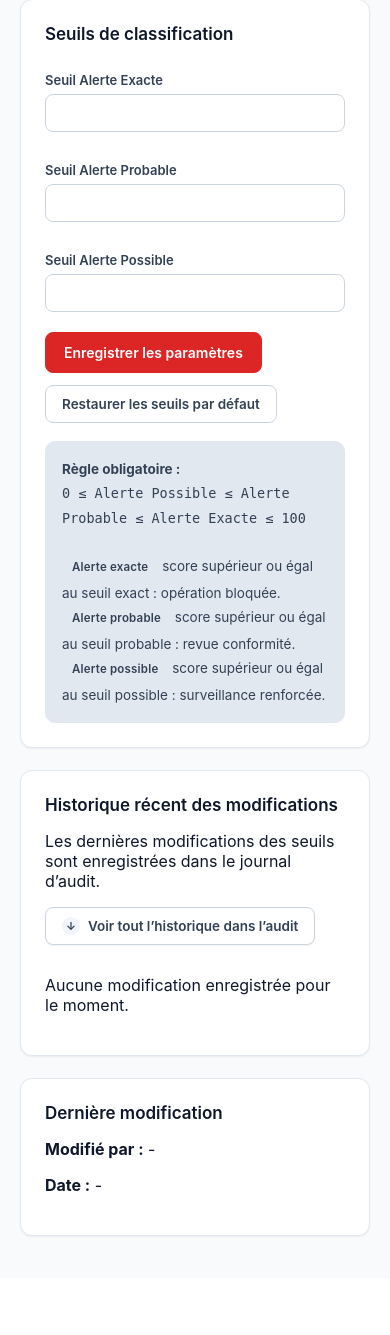
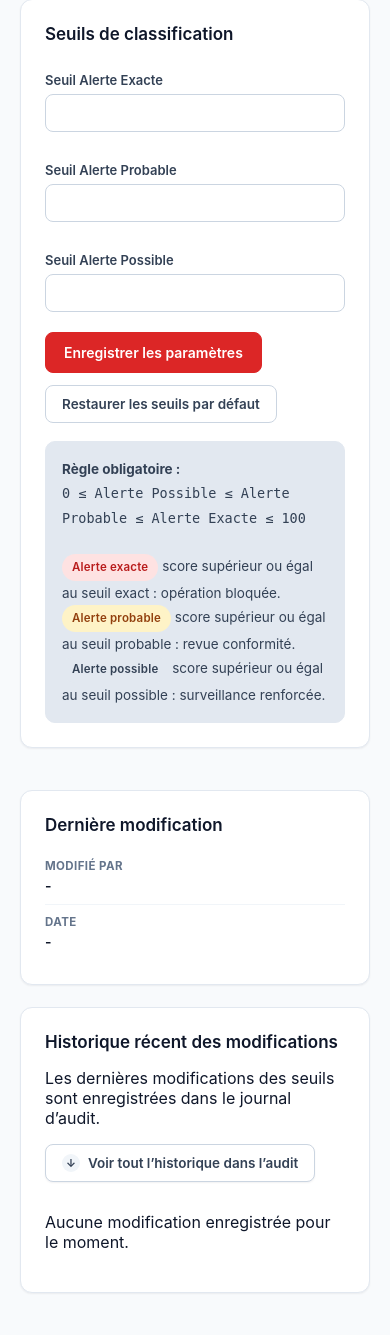
Before and after one commit to Kholia-1/BLACKMODULE, a FastAPI app: template blackmodule/app/templates/matching_settings.html in a window 390 px wide. Shown: the part 304-1639 px from the top of the page. Before the commit the page ends 1541 px from the top, so only its background shows below. Run offline with FastAPI, Linux system fonts and the light colour scheme; the template is opened without the code that fills it, so the values that code supplies are empty.

Commit message:
Améliore la page Paramètres de matching
Même bug récurrent que les autres pages corrigées : max-width: 950px
sans centrage, gros vide à droite sur écran large. Passage en 2
colonnes (Seuils de classification en principal, Dernière modification
en résumé compact à droite), repliées en 1 colonne sous 900px.

Les badges "Alerte exacte/probable/possible" de l'encart règles
n'avaient aucun code couleur, alors que c'est utilisé partout ailleurs
dans l'app (dashboard, alertes, traitement d'alerte) — un comble pour
la page qui définit justement ces seuils. Ajout des mêmes couleurs
(rouge/ambre/gris).

La carte "Dernière modification" dupliquée en bas de page est
fusionnée avec la nouvelle carte latérale.

Vérifié en capture bureau et mobile, et en soumission réelle du
formulaire (seuils enregistrés, historique d'audit mis à jour
correctement).

Co-Authored-By: Claude Sonnet 5 <noreply@anthropic.com>

```diff
--- a/blackmodule/app/templates/matching_settings.html
+++ b/blackmodule/app/templates/matching_settings.html
@@ -47,7 +47,15 @@
 
         .container {
             padding: 28px 32px;
-            max-width: 950px;
+            max-width: 1300px;
+            margin: 0 auto;
+        }
+
+        .layout {
+            display: grid;
+            grid-template-columns: 1fr 340px;
+            gap: 20px;
+            align-items: start;
         }
 
         .card {
@@ -56,6 +64,30 @@
             padding: 24px;
             box-shadow: 0 1px 2px rgba(15,23,42,0.06);
             margin-bottom: 22px;
+        }
+
+        .meta-row {
+            padding: 10px 0;
+            border-bottom: 1px solid #F1F5F9;
+        }
+
+        .meta-row:last-child {
+            border-bottom: none;
+        }
+
+        .meta-label {
+            font-size: 11.5px;
+            font-weight: 700;
+            text-transform: uppercase;
+            letter-spacing: 0.4px;
+            color: #64748B;
+            margin-bottom: 4px;
+        }
+
+        .meta-value {
+            color: #0F172A;
+            font-size: 14px;
+            font-weight: 600;
         }
 
         h2 {
@@ -149,6 +181,21 @@
             font-size: 11.5px;
         }
 
+        .badge-exacte {
+            background: #FEE2E2;
+            color: #B91C1C;
+        }
+
+        .badge-probable {
+            background: #FEF3C7;
+            color: #92400E;
+        }
+
+        .badge-possible {
+            background: #E2E8F0;
+            color: #334155;
+        }
+
         table {
             width: 100%;
             border-collapse: collapse;
@@ -169,6 +216,10 @@
 
         @media (max-width: 900px) {
             .grid {
+                grid-template-columns: 1fr;
+            }
+
+            .layout {
                 grid-template-columns: 1fr;
             }
 
@@ -204,6 +255,8 @@
             <div class="message-error">{{ message }}</div>
         {% endif %}
     {% endif %}
+
+    <div class="layout">
 
     <div class="card">
         <h2>Seuils de classification</h2>
@@ -244,17 +297,35 @@
             <code>0 ≤ Alerte Possible ≤ Alerte Probable ≤ Alerte Exacte ≤ 100</code>
             <br><br>
 
-            <span class="badge">Alerte exacte</span>
+            <span class="badge badge-exacte">Alerte exacte</span>
             score supérieur ou égal au seuil exact : opération bloquée.
             <br>
 
-            <span class="badge">Alerte probable</span>
+            <span class="badge badge-probable">Alerte probable</span>
             score supérieur ou égal au seuil probable : revue conformité.
             <br>
 
-            <span class="badge">Alerte possible</span>
+            <span class="badge badge-possible">Alerte possible</span>
             score supérieur ou égal au seuil possible : surveillance renforcée.
         </div>
+    </div>
+
+    <div class="card">
+        <h2>Dernière modification</h2>
+
+        <div class="meta-row">
+            <div class="meta-label">Modifié par</div>
+            <div class="meta-value">{{ settings.updated_by if settings.updated_by else "-" }}</div>
+        </div>
+
+        <div class="meta-row">
+            <div class="meta-label">Date</div>
+            <div class="meta-value">
+                {{ settings.updated_at.strftime('%Y-%m-%d %H:%M:%S') if settings.updated_at else "-" }}
+            </div>
+        </div>
+    </div>
+
     </div>
 
     <div class="card">
@@ -301,20 +372,6 @@
     {% endif %}
 </div>
 
-    <div class="card">
-        <h2>Dernière modification</h2>
-
-        <p>
-            <strong>Modifié par :</strong>
-            {{ settings.updated_by if settings.updated_by else "-" }}
-        </p>
-
-        <p>
-            <strong>Date :</strong>
-            {{ settings.updated_at.strftime('%Y-%m-%d %H:%M:%S') if settings.updated_at else "-" }}
-        </p>
-    </div>
-
 </div>
 
 </body>
```
